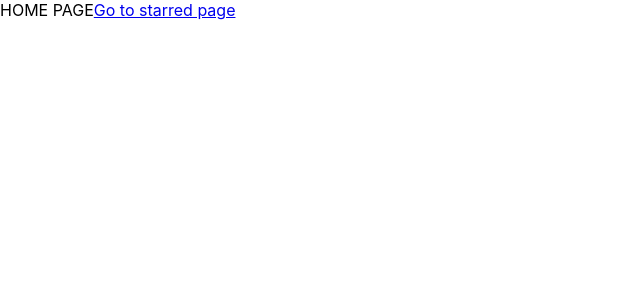
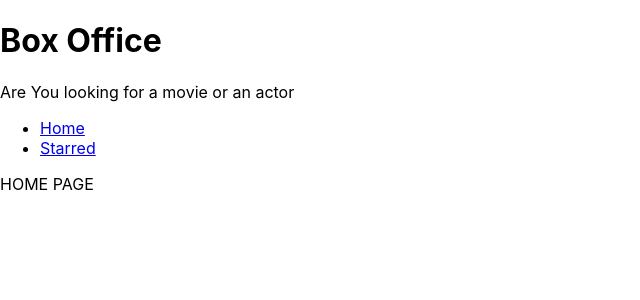
Before and after one commit to abhay9013/BoxOffice, a React (Create React App) app: page / in a window 1280 px wide. Shown: the top 300 px of the page, without its empty margins (0-640 px from the left). Built offline with nearby package versions, Linux system fonts and the light colour scheme.

Commit message:
added routes nav title

```diff
--- a/src/App.jsx
+++ b/src/App.jsx
@@ -1,13 +1,16 @@
 import { BrowserRouter, Route, Routes } from 'react-router-dom';
 import Home from './pages/Home';
 import Starred from './pages/Starred';
+import MainLayout from './components/MainLayout';
 
 function App() {
   return (
     <BrowserRouter>
       <Routes>
-        <Route path="/" element={<Home />} />
-        <Route path="/starred" element={<Starred />} />
+        <Route element={<MainLayout />}>
+          <Route path="/" element={<Home />} />
+          <Route path="/starred" element={<Starred />} />
+        </Route>
         <Route path="*" element={<div>NOT FOUND</div>} />
       </Routes>
     </BrowserRouter>
--- /dev/null
+++ b/src/components/AppTitle.jsx
@@ -0,0 +1,12 @@
+export default function AppTitle(props) {
+  const {
+    title = 'Box Office',
+    subtitle = 'Are You looking for a movie or an actor',
+  } = props;
+  return (
+    <div>
+      <h1>{title}</h1>
+      <p>{subtitle}</p>
+    </div>
+  );
+}
--- /dev/null
+++ b/src/components/MainLayout.jsx
@@ -0,0 +1,15 @@
+import { Outlet } from 'react-router-dom';
+import Navs from './Navs';
+import AppTitle from './AppTitle';
+
+const MainLayout = () => {
+  return (
+    <div>
+      <AppTitle />
+      <Navs />
+      <Outlet />
+    </div>
+  );
+};
+
+export default MainLayout;
--- /dev/null
+++ b/src/components/Navs.jsx
@@ -0,0 +1,30 @@
+import { Link } from 'react-router-dom';
+
+const LINKS = [
+  {
+    text: 'Home',
+    to: '/',
+  },
+  {
+    text: 'Starred',
+    to: '/starred',
+  },
+];
+
+const Navs = () => {
+  return (
+    <div>
+      <ul>
+        {LINKS.map(item => (
+          <li key={item.to}>
+            <Link to={item.to}>{item.text}</Link>
+          </li>
+        ))}
+      </ul>
+    </div>
+  );
+};
+
+export default Navs;
+
+//in react html code is replaced for differnet routes in that single html file instead of creating separte html file
--- a/src/pages/Home.jsx
+++ b/src/pages/Home.jsx
@@ -1,12 +1,5 @@
-import { Link } from 'react-router-dom';
-
 const Home = () => {
-  return (
-    <div>
-      HOME PAGE
-      <Link to="/starred">Go to starred page</Link>
-    </div>
-  );
+  return <div>HOME PAGE</div>;
 };
 
 export default Home;
```
